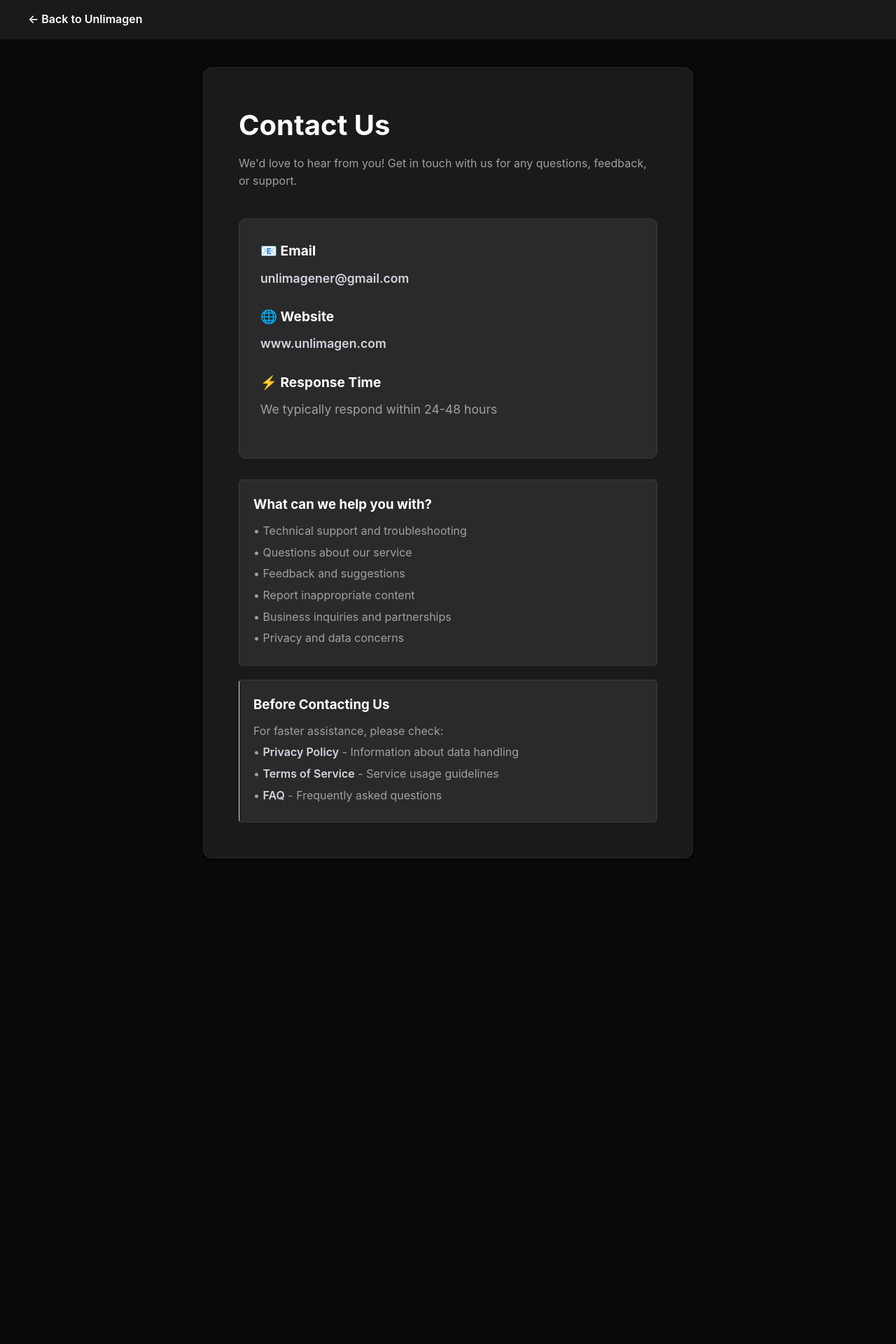
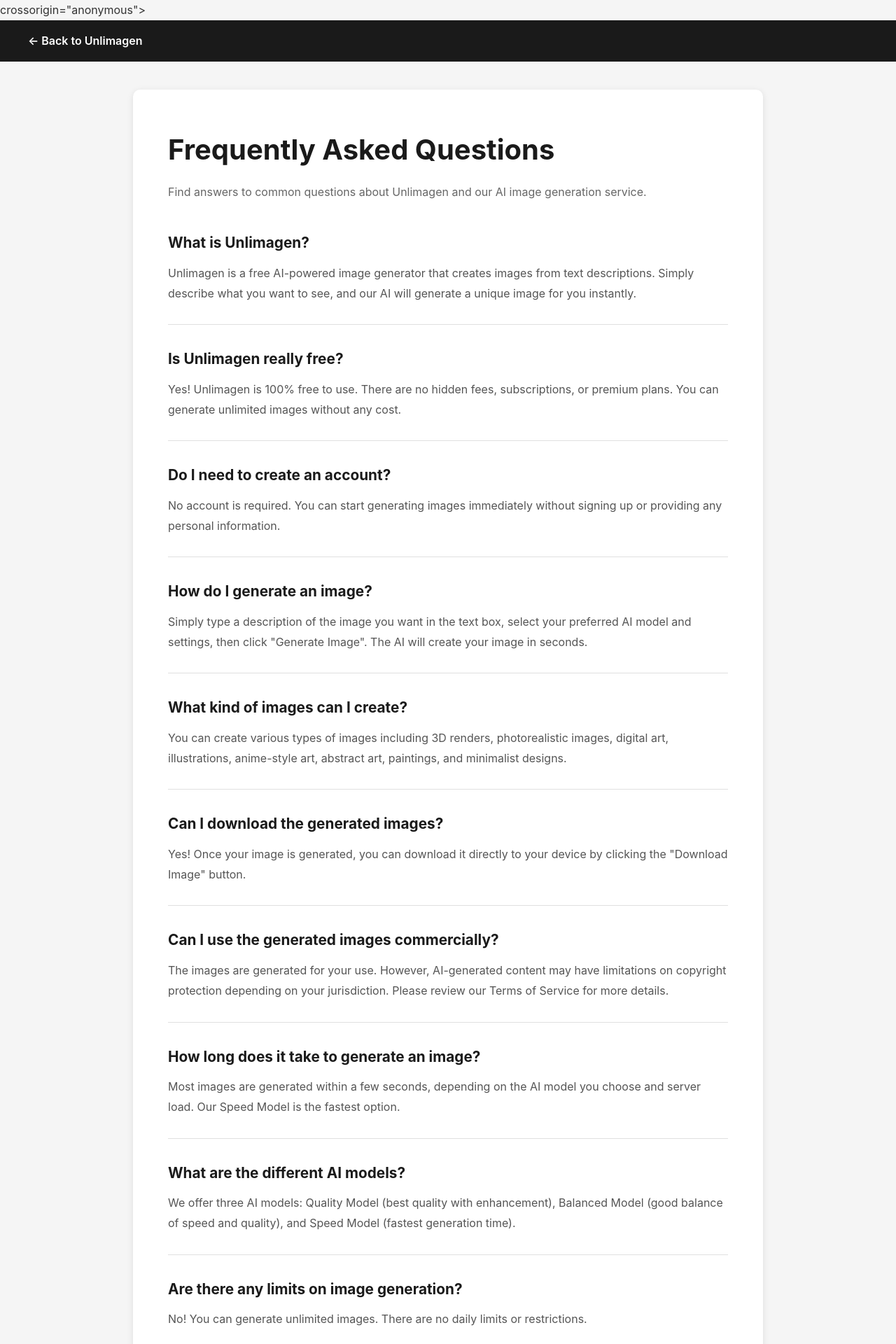
Before and after one commit to Yashe777/unlimagen, a Flask app: page /faq in a window 1280 px wide. Shown: the top 1920 px of the page at 70% size. Before the commit the page ends 1226 px from the top, so only its background shows below. Run offline with Flask 3, Linux system fonts and the light colour scheme.

Commit message:
Revise FAQ page title, content, and styles
Updated the FAQ page to reflect new content and improved styling.

```diff
--- a/templates/faq.html
+++ b/templates/faq.html
@@ -3,13 +3,17 @@
 <head>
     <meta charset="UTF-8">
     <meta name="viewport" content="width=device-width, initial-scale=1.0">
-    <title>Contact Us - Unlimagen</title>
+    <title>FAQ - Unlimagen</title>
 
     <!-- Google AdSense -->
     <script async src="https://pagead2.googlesyndication.com/pagead/js/adsbygoogle.js?client=ca-pub-2764902678566880"
+
+    <!-- Google Consent Mode (for GDPR compliance) -->
+    <script async src="https://fundingchoicesmessages.google.com/i/pub-2764902678566880?ers=1" nonce="CONSENT-NONCE"></script>
+    <script nonce="CONSENT-NONCE">(function() {function signalGooglefcPresent() {if (!window.frames["googlefcPresent"]) {if (document.body) {const iframe = document.createElement("iframe"); iframe.style = "width: 0; height: 0; border: none; z-index: -1000; left: -1000px; top: -1000px;"; iframe.style.display = "none"; iframe.name = "googlefcPresent"; document.body.appendChild(iframe);} else {setTimeout(signalGooglefcPresent, 0);}}}signalGooglefcPresent();})();</script>
      crossorigin="anonymous"></script>
 
-    <meta name="description" content="Contact Unlimagen - Get in touch with us for support, feedback, or business inquiries.">
+    <meta name="description" content="Frequently Asked Questions about Unlimagen AI Image Generator. Find answers to common questions.">
 
     <style>
         * {
@@ -20,9 +24,9 @@
 
         body {
             font-family: -apple-system, BlinkMacSystemFont, 'Segoe UI', Roboto, sans-serif;
-            line-height: 1.6;
-            color: #ffffff;
-            background: #0a0a0a;
+            line-height: 1.8;
+            color: #333;
+            background: #f5f5f5;
         }
 
         .top-bar {
@@ -43,87 +47,47 @@
         }
 
         .container {
-            max-width: 700px;
+            max-width: 900px;
             margin: 40px auto;
-            background: #1a1a1a;
+            background: white;
             padding: 50px;
-            border-radius: 12px;
-            box-shadow: 0 2px 12px rgba(0,0,0,0.5);
-            border: 1px solid #2a2a2a;
+            border-radius: 10px;
+            box-shadow: 0 2px 10px rgba(0,0,0,0.1);
         }
 
         h1 {
-            color: #ffffff;
+            color: #1a1a1a;
             margin-bottom: 10px;
             font-size: 2.5em;
         }
 
-        .subtitle {
-            color: #a0a0a0;
+        .intro {
+            color: #666;
             margin-bottom: 40px;
+            font-size: 16px;
         }
 
-        .contact-info {
-            background: #2a2a2a;
-            padding: 30px;
-            border-radius: 10px;
+        .faq-item {
             margin-bottom: 30px;
-            border: 1px solid #3a3a3a;
+            padding-bottom: 30px;
+            border-bottom: 1px solid #e0e0e0;
         }
 
-        .contact-item {
-            margin-bottom: 25px;
+        .faq-item:last-child {
+            border-bottom: none;
         }
 
-        .contact-item h3 {
-            color: #ffffff;
-            margin-bottom: 10px;
-            font-size: 1.2em;
-        }
-
-        .contact-item p {
-            color: #a0a0a0;
-            font-size: 1.1em;
-        }
-
-        .contact-item a {
-            color: #D4D4DF;
-            text-decoration: none;
-            font-weight: 600;
-        }
-
-        .contact-item a:hover {
-            color: #ffffff;
-            text-decoration: underline;
-        }
-
-        .info-box {
-            background: #2a2a2a;
-            border-left: 4px solid #D4D4DF;
-            padding: 20px;
-            margin-top: 30px;
-            border-radius: 5px;
-            border: 1px solid #3a3a3a;
-        }
-
-        .info-box h3 {
-            color: #ffffff;
+        .faq-question {
+            color: #1a1a1a;
+            font-size: 1.3em;
+            font-weight: 700;
             margin-bottom: 10px;
         }
 
-        .info-box p {
-            color: #a0a0a0;
-            margin: 5px 0;
-        }
-
-        .info-box a {
-            color: #D4D4DF;
-            text-decoration: none;
-            font-weight: 600;
-        }
-
-        .info-box a:hover {
-            color: #ffffff;
+        .faq-answer {
+            color: #555;
+            font-size: 16px;
+            line-height: 1.8;
         }
 
         @media (max-width: 768px) {
@@ -144,42 +108,112 @@
     </div>
 
     <div class="container">
-        <h1>Contact Us</h1>
-        <p class="subtitle">We'd love to hear from you! Get in touch with us for any questions, feedback, or support.</p>
+        <h1>Frequently Asked Questions</h1>
+        <p class="intro">Find answers to common questions about Unlimagen and our AI image generation service.</p>
 
-        <div class="contact-info">
-            <div class="contact-item">
-                <h3>📧 Email</h3>
-                <p><a href="mailto:unlimagener@gmail.com">unlimagener@gmail.com</a></p>
-            </div>
-
-            <div class="contact-item">
-                <h3>🌐 Website</h3>
-                <p><a href="https://www.unlimagen.com">www.unlimagen.com</a></p>
-            </div>
-
-            <div class="contact-item">
-                <h3>⚡ Response Time</h3>
-                <p>We typically respond within 24-48 hours</p>
+        <div class="faq-item">
+            <div class="faq-question">What is Unlimagen?</div>
+            <div class="faq-answer">
+                Unlimagen is a free AI-powered image generator that creates images from text descriptions. Simply describe what you want to see, and our AI will generate a unique image for you instantly.
             </div>
         </div>
 
-        <div class="info-box">
-            <h3>What can we help you with?</h3>
-            <p>• Technical support and troubleshooting</p>
-            <p>• Questions about our service</p>
-            <p>• Feedback and suggestions</p>
-            <p>• Report inappropriate content</p>
-            <p>• Business inquiries and partnerships</p>
-            <p>• Privacy and data concerns</p>
+        <div class="faq-item">
+            <div class="faq-question">Is Unlimagen really free?</div>
+            <div class="faq-answer">
+                Yes! Unlimagen is 100% free to use. There are no hidden fees, subscriptions, or premium plans. You can generate unlimited images without any cost.
+            </div>
         </div>
 
-        <div class="info-box" style="background: #2a2a2a; border-left-color: #D4D4DF; margin-top: 20px;">
-            <h3 style="color: #ffffff;">Before Contacting Us</h3>
-            <p>For faster assistance, please check:</p>
-            <p>• <a href="/privacy">Privacy Policy</a> - Information about data handling</p>
-            <p>• <a href="/terms">Terms of Service</a> - Service usage guidelines</p>
-            <p>• <a href="/faq">FAQ</a> - Frequently asked questions</p>
+        <div class="faq-item">
+            <div class="faq-question">Do I need to create an account?</div>
+            <div class="faq-answer">
+                No account is required. You can start generating images immediately without signing up or providing any personal information.
+            </div>
+        </div>
+
+        <div class="faq-item">
+            <div class="faq-question">How do I generate an image?</div>
+            <div class="faq-answer">
+                Simply type a description of the image you want in the text box, select your preferred AI model and settings, then click "Generate Image". The AI will create your image in seconds.
+            </div>
+        </div>
+
+        <div class="faq-item">
+            <div class="faq-question">What kind of images can I create?</div>
+            <div class="faq-answer">
+                You can create various types of images including 3D renders, photorealistic images, digital art, illustrations, anime-style art, abstract art, paintings, and minimalist designs.
+            </div>
+        </div>
+
+        <div class="faq-item">
+            <div class="faq-question">Can I download the generated images?</div>
+            <div class="faq-answer">
+                Yes! Once your image is generated, you can download it directly to your device by clicking the "Download Image" button.
+            </div>
+        </div>
+
+        <div class="faq-item">
+            <div class="faq-question">Can I use the generated images commercially?</div>
+            <div class="faq-answer">
+                The images are generated for your use. However, AI-generated content may have limitations on copyright protection depending on your jurisdiction. Please review our Terms of Service for more details.
+            </div>
+        </div>
+
+        <div class="faq-item">
+            <div class="faq-question">How long does it take to generate an image?</div>
+            <div class="faq-answer">
+                Most images are generated within a few seconds, depending on the AI model you choose and server load. Our Speed Model is the fastest option.
+            </div>
+        </div>
+
+        <div class="faq-item">
+            <div class="faq-question">What are the different AI models?</div>
+            <div class="faq-answer">
+                We offer three AI models: Quality Model (best quality with enhancement), Balanced Model (good balance of speed and quality), and Speed Model (fastest generation time).
+            </div>
+        </div>
+
+        <div class="faq-item">
+            <div class="faq-question">Are there any limits on image generation?</div>
+            <div class="faq-answer">
+                No! You can generate unlimited images. There are no daily limits or restrictions.
+            </div>
+        </div>
+
+        <div class="faq-item">
+            <div class="faq-question">Do you store my images?</div>
+            <div class="faq-answer">
+                No. We do not permanently store your generated images or text prompts. Images are generated in real-time and displayed directly in your browser.
+            </div>
+        </div>
+
+        <div class="faq-item">
+            <div class="faq-question">What if my image doesn't look right?</div>
+            <div class="faq-answer">
+                Try rephrasing your description, being more specific, or switching to a different AI model. Different prompts and settings can produce very different results.
+            </div>
+        </div>
+
+        <div class="faq-item">
+            <div class="faq-question">Can I generate inappropriate content?</div>
+            <div class="faq-answer">
+                No. We prohibit the generation of illegal, harmful, violent, hateful, or sexually explicit content. Please use our service responsibly and review our Terms of Service.
+            </div>
+        </div>
+
+        <div class="faq-item">
+            <div class="faq-question">Is Unlimagen available on mobile?</div>
+            <div class="faq-answer">
+                Yes! Our website is fully responsive and works perfectly on mobile devices, tablets, and desktops.
+            </div>
+        </div>
+
+        <div class="faq-item">
+            <div class="faq-question">How can I contact support?</div>
+            <div class="faq-answer">
+                If you have questions or issues, please visit our <a href="/contact" style="color: #1a1a1a; font-weight: 600;">Contact page</a>.
+            </div>
         </div>
     </div>
 </body>
```
